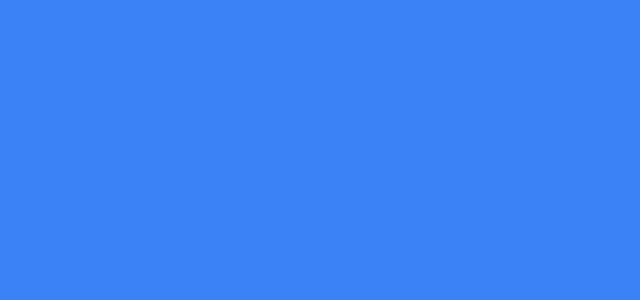
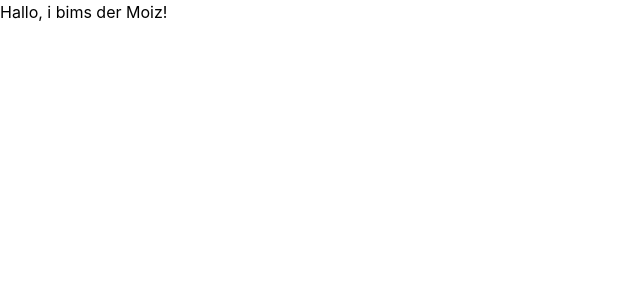
Before and after one commit to moritzzier/moritzzier.github.io, a Next.js app: page / in a window 1280 px wide. Shown: the top 300 px of the page, without its empty margins (0-640 px from the left). Built offline with nearby package versions, Linux system fonts and the light colour scheme.

Commit message:
first render of test components

```diff
--- a/pages/index.tsx
+++ b/pages/index.tsx
@@ -1,14 +1,17 @@
 import Head from 'next/head'
+import { DefaultLayout } from '../app/components/layouts/DefaultLayout/DefaultLayout'
 
 export default function Home() {
   return (
     <>
       <Head>
-        <title>Create Next App</title>
-        <meta name="description" content="Generated by create next app" />
+        <title>Portfolio - Moritz Zier</title>
+        <meta name="description" content="My Webdev Portfolio" />
         <link rel="icon" href="/favicon.ico" />
       </Head>
-      <div className="h-screen w-screen bg-blue-500"></div>
+      <DefaultLayout>
+        Hallo, i bims der Moiz!
+      </DefaultLayout>
     </>
   )
 }
```
